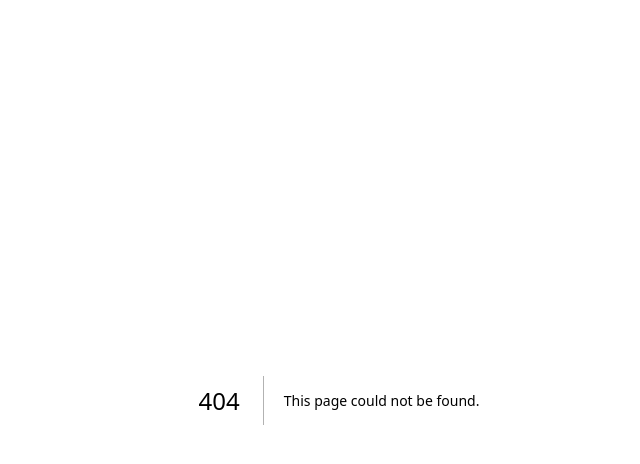
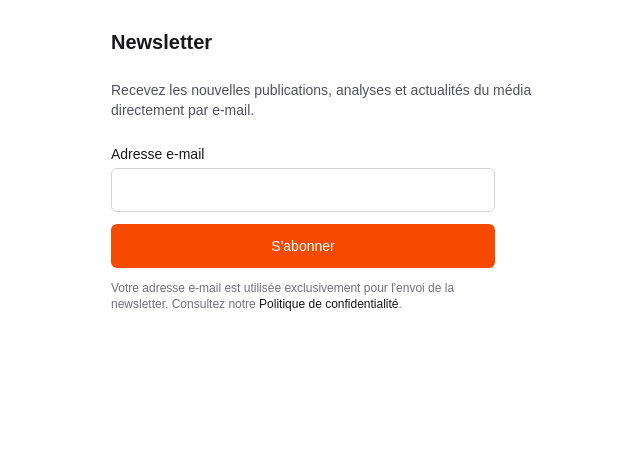
Before and after one commit to AwadAhmedDev/plateforme-editoriale, a Next.js app in the folder frontend/: page /newsletter in a window 1280 px wide. Before the commit this address had no page. Shown: the top 464 px of the page, without its empty margins (301-941 px from the left). Built offline with nearby package versions, Linux system fonts and the light colour scheme; no server answers.

Commit message:
feat(frontend): add public newsletter page

```diff
--- /dev/null
+++ b/frontend/app/(public)/newsletter/page.tsx
@@ -0,0 +1,17 @@
+import { NewsletterForm } from "@/features/newsletter/newsletter-form";
+
+// Page Newsletter dédiée (sitemap.md, ui-specification.md §Newsletter) : formulaire à
+// un seul champ (e-mail). Aucun layout public dédié n'est créé — le groupe de routes
+// (public) reste une pure convention d'organisation, sans nav/footer tant qu'aucune
+// autre page publique n'existe (aucun lien vers une page inexistante).
+export default function NewsletterPage() {
+  return (
+    <main className="mx-auto flex w-full max-w-lg flex-1 flex-col gap-6 p-7">
+      <h1 className="text-xl font-semibold text-zinc-900 dark:text-zinc-50">Newsletter</h1>
+      <p className="text-sm text-zinc-600 dark:text-zinc-400">
+        Recevez les nouvelles publications, analyses et actualités du média directement par e-mail.
+      </p>
+      <NewsletterForm />
+    </main>
+  );
+}
```
